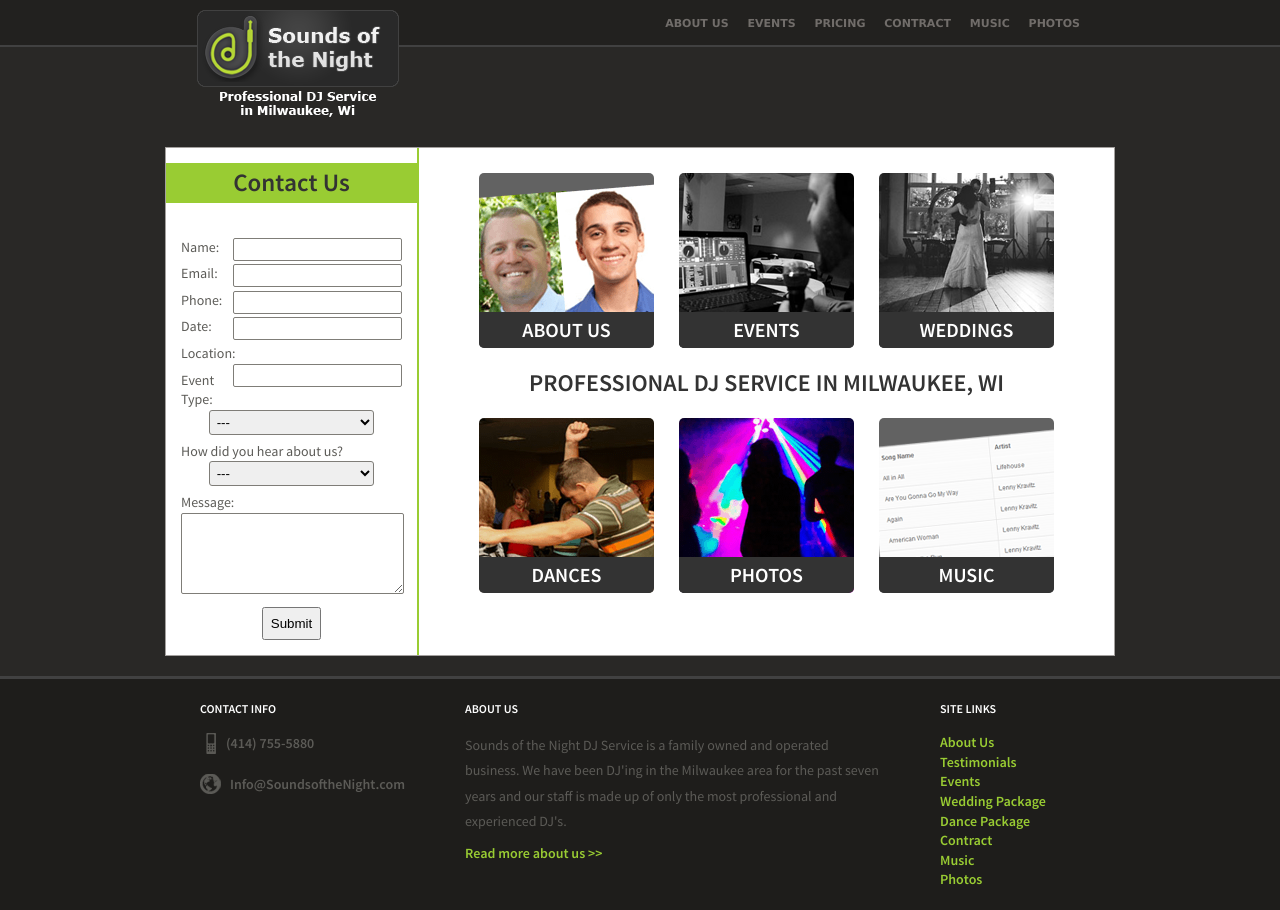
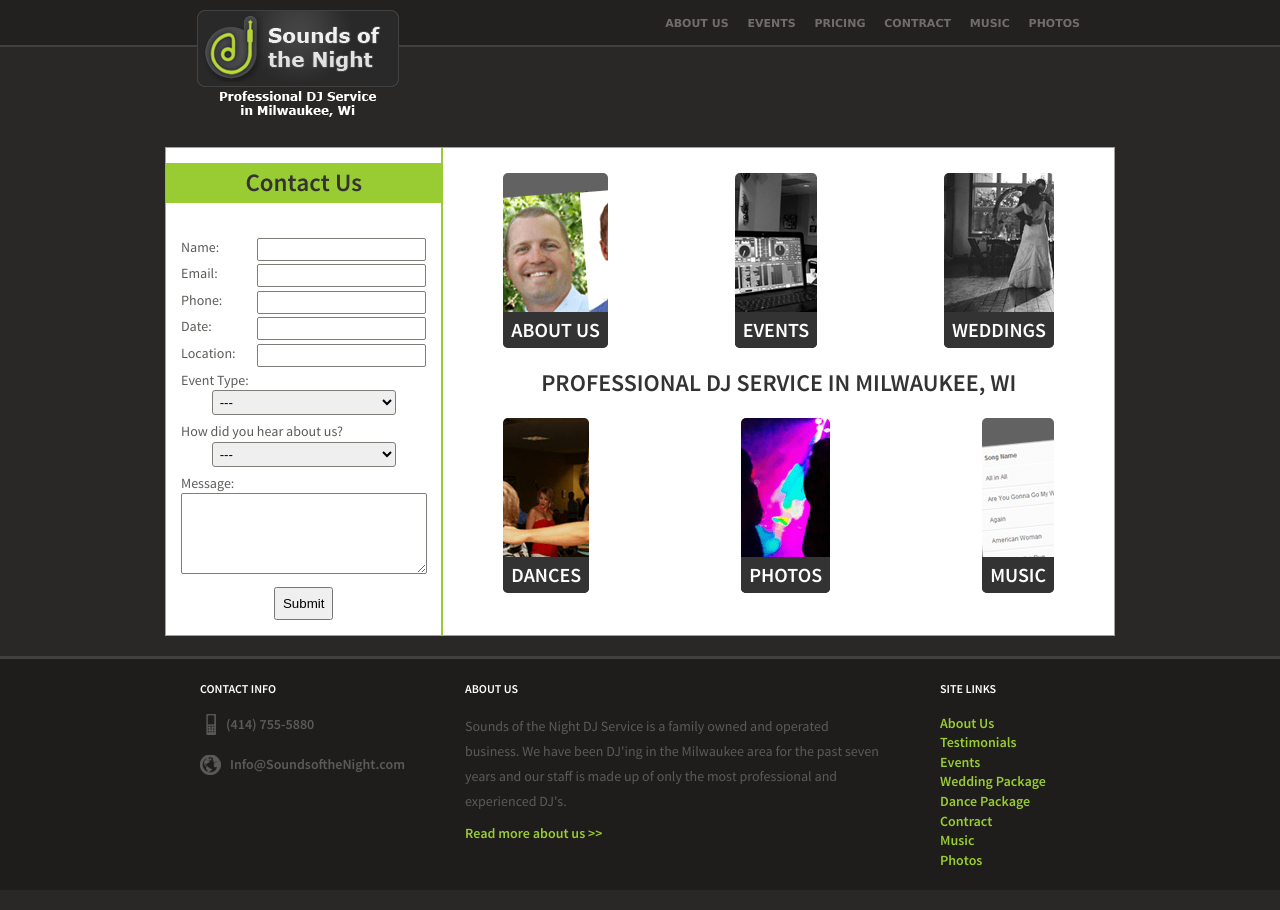
Before and after one commit to Chrisgozd/SoundsoftheNight, a Jekyll site: the page built from index.html, in a window 1280 px wide. Built offline with Jekyll 4.4.1, drawn with Linux system fonts in a browser that asks for light colours.

Commit message:
Mobile sizes

```diff
--- a/_sass/_base.scss
+++ b/_sass/_base.scss
@@ -154,7 +154,6 @@
                 justify-content: space-between;
                 margin-left: 0px;
                 li {
-                    width: 175px;
                     height: 175px;
                     display: flex;
                     border-radius: 5px;
```
